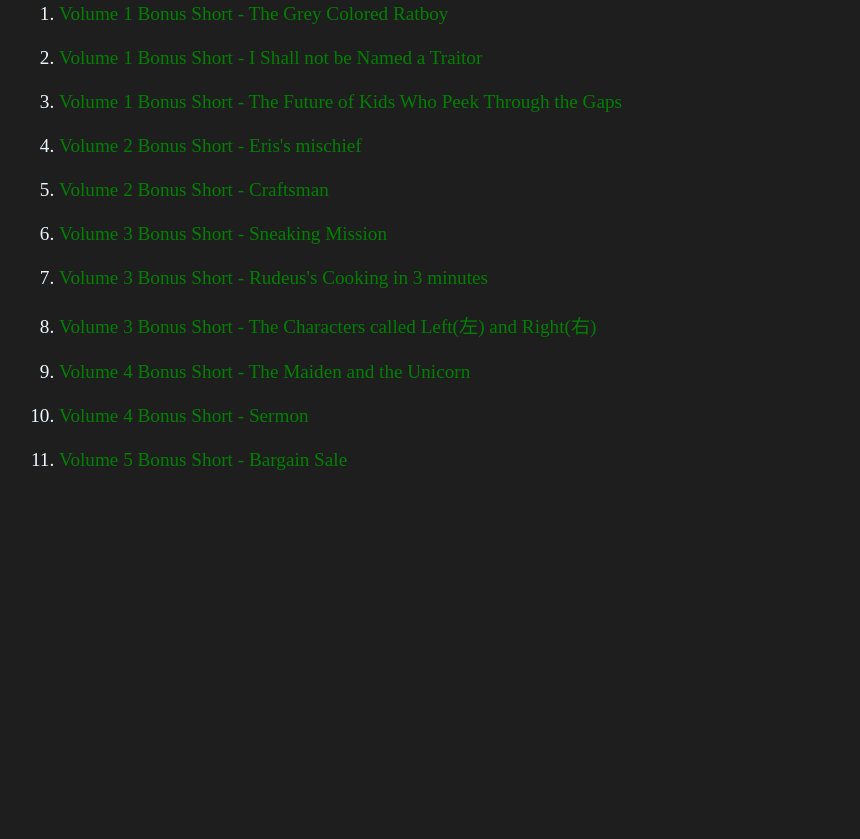
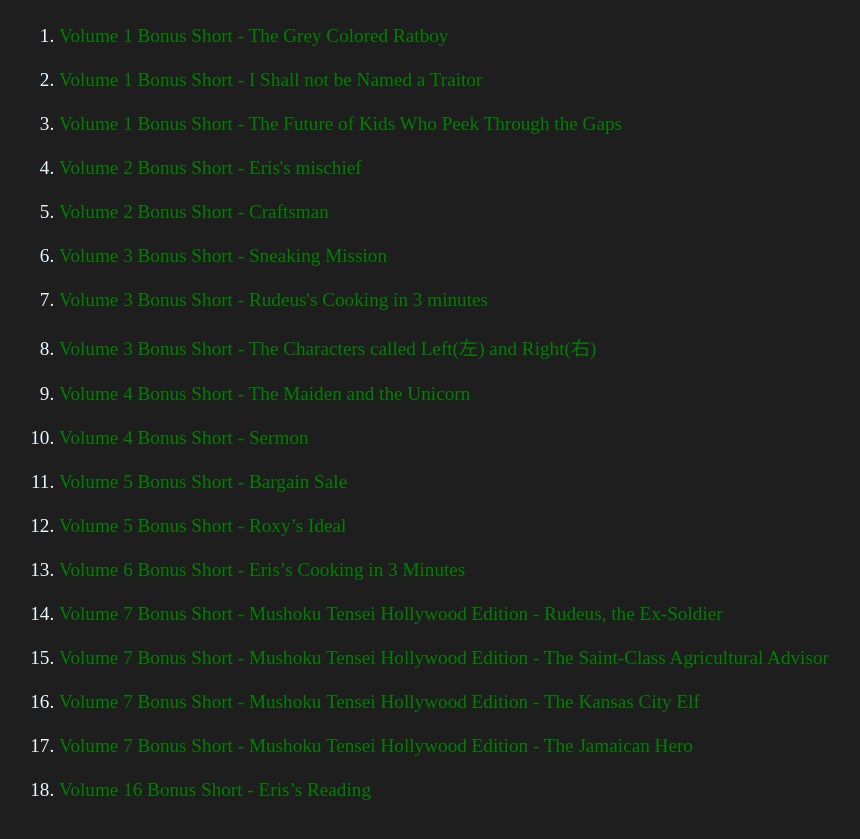
Before and after one commit to AishaChad/aishachad.github.io, a plain HTML site: page bonus-stories.html in a window 1280 px wide. Shown: the part 299-1138 px from the top of the page, without its empty margins (9-869 px from the left). Before the commit the page ends 883 px from the top, so only its background shows below. Drawn offline with Linux system fonts and the light colour scheme.

Commit message:
all live

```diff
--- a/bonus-stories.html
+++ b/bonus-stories.html
@@ -13,6 +13,7 @@ body {
 <body>
 <h3><u>Random translations, mostly Mushoku Tensei. Any issues or suggestions at aishachadtl@gmail.com</u></h3>
 <h1>Shop purchase bonus shorts</h1>
+PDF with all the stories - https://files.catbox.moe/rhqvk9.pdf
 <ol>
 <li> <a href="vol1-the-grey-colored-ratboy.html">Volume 1 Bonus Short - The Grey Colored Ratboy</a> </li>
 <li> <a href="vol1-I-shall-not-be-named-a-traitor.html">Volume 1 Bonus Short - I Shall not be Named a Traitor</a></li>
@@ -25,6 +26,14 @@ body {
 <li><a href="vol4-maiden-and-unicorn.html">Volume 4 Bonus Short - The Maiden and the Unicorn</a></li>
 <li><a href="vol4-sermon.html">Volume 4 Bonus Short - Sermon</a></li>
 <li><a href="vol5-bargain-sale.html">Volume 5 Bonus Short - Bargain Sale</a></li>
+<li><a href="vol5-roxy-ideal.html">Volume 5 Bonus Short - Roxy’s Ideal</a></li>
+<li><a href="vol6-eris-3-minute-cooking.html">Volume 6 Bonus Short - Eris’s Cooking in 3 Minutes</a></li>
+<li><a href="vol7-hollywood-rudeus-soldier.html">Volume 7 Bonus Short - Mushoku Tensei Hollywood Edition - Rudeus, the Ex-Soldier</a></li>
+<li><a href="vol7-saint-class-advisor.html">Volume 7 Bonus Short - Mushoku Tensei Hollywood Edition - The Saint-Class Agricultural Advisor</a></li>
+<li><a href="vol7-kansas-city-elf.html">Volume 7 Bonus Short - Mushoku Tensei Hollywood Edition - The Kansas City Elf</a></li>
+<li><a href="vol7-the-jamaican-hero.html">Volume 7 Bonus Short - Mushoku Tensei Hollywood Edition - The Jamaican Hero
+</a></li>
+<li><a href="vol16-eris-reading.html">Volume 16 Bonus Short - Eris’s Reading</a></li>
 </ol>
 </body>
 </html>
```
Also changed, not shown: bucket.txt (deleted), 1 other file.
